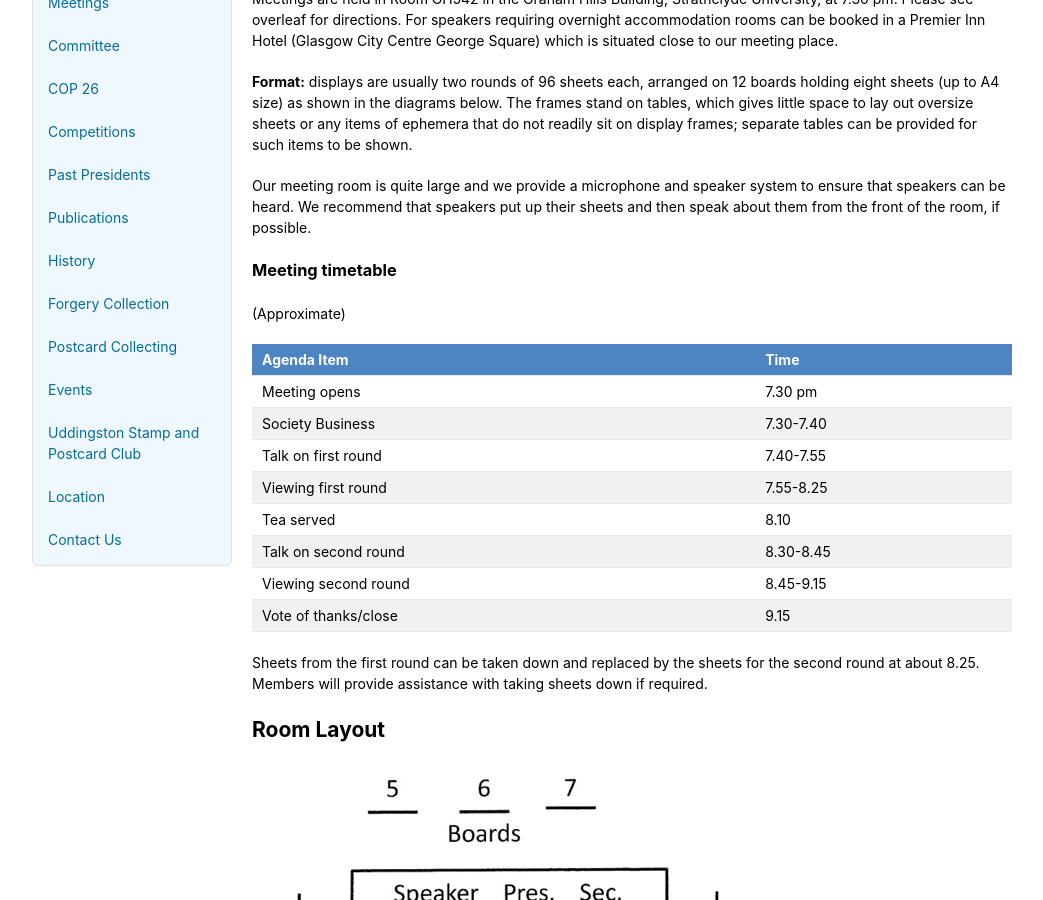
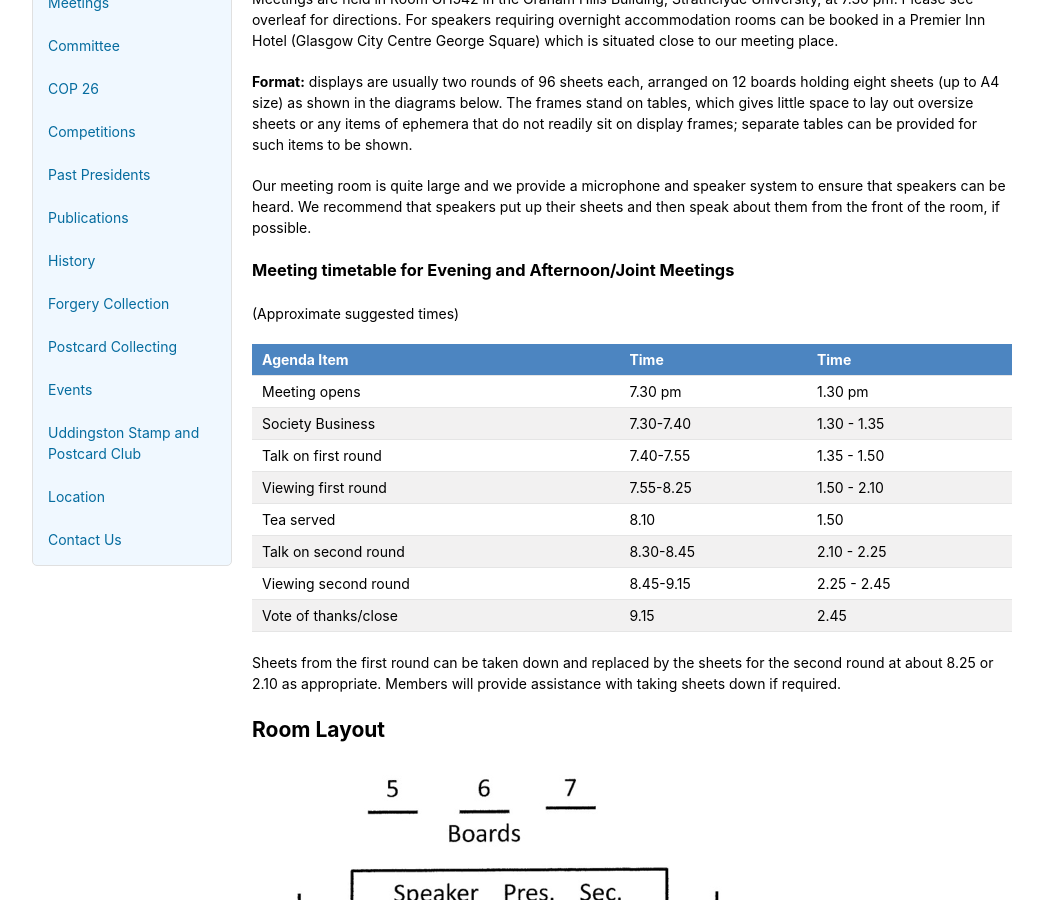
Before and after one commit to astalker/caledonian-stamps, a Jekyll site: the page built from advice-for-visiting-speakers.md, in a window 1280 px wide and 900 px high, scrolled down 240 px. Shown: the whole window, without its empty margins (118-1161 px from the left). Built offline with Jekyll 4.4.1, drawn with Linux system fonts in a browser that asks for light colours; our own code applies the rules of GitHub Pages for plain Markdown files.

Commit message:
update times

```diff
--- a/advice-for-visiting-speakers.md
+++ b/advice-for-visiting-speakers.md
@@ -8,22 +8,22 @@ Meetings are held in Room GH542 in the Graham Hills Building, Strathclyde Univer
 
 Our meeting room is quite large and we provide a microphone and speaker system to ensure that speakers can be heard. We recommend that speakers put up their sheets and then speak about them from the front of the room, if possible.
 
-### Meeting timetable
+### Meeting timetable for Evening  and Afternoon/Joint Meetings
 
-(Approximate)
+(Approximate suggested times)
 
-Agenda Item  | Time
------ | -------
-Meeting opens | 7.30 pm
-Society Business | 7.30-7.40
-Talk on first round | 7.40-7.55
-Viewing first round | 7.55-8.25
-Tea served | 8.10
-Talk on second round | 8.30-8.45
-Viewing second round | 8.45-9.15
-Vote of thanks/close | 9.15
+Agenda Item  | Time | Time
+----- | -------  | --------
+Meeting opens | 7.30 pm | 1.30 pm
+Society Business | 7.30-7.40 | 1.30 - 1.35
+Talk on first round | 7.40-7.55 | 1.35 - 1.50
+Viewing first round | 7.55-8.25 | 1.50 - 2.10
+Tea served | 8.10 | 1.50
+Talk on second round | 8.30-8.45 | 2.10 - 2.25
+Viewing second round | 8.45-9.15 | 2.25 - 2.45
+Vote of thanks/close | 9.15 | 2.45
 
-Sheets from the first round can be taken down and replaced by the sheets for the second round at about 8.25. Members will provide assistance with taking sheets down if required.
+Sheets from the first round can be taken down and replaced by the sheets for the second round at about 8.25 or 2.10 as appropriate. Members will provide assistance with taking sheets down if required.
 
 
 ## Room Layout
```
